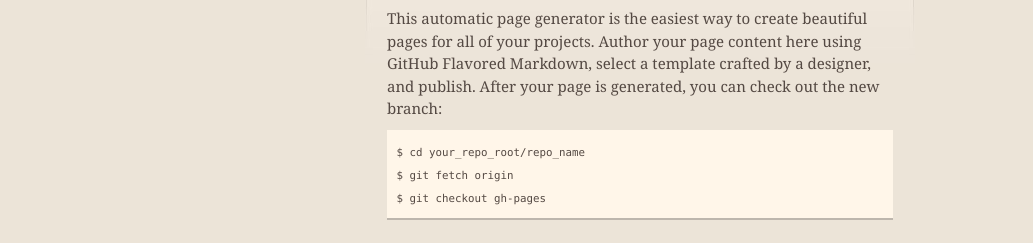
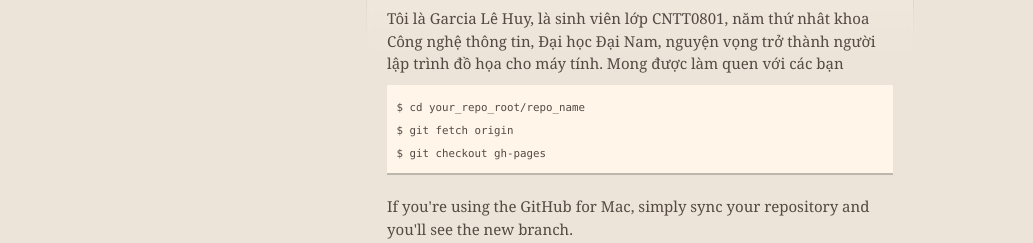
Before and after one commit to vaio100/vaio100.github.io, a plain HTML site: page index.html in a window 1280 px wide. Shown: the part 282-525 px from the top of the page, without its empty margins (0-1033 px from the left). Drawn offline with nearby package versions, Linux system fonts and the light colour scheme.

Commit message:
Update index.html

```diff
--- a/index.html
+++ b/index.html
@@ -46,9 +46,10 @@
 
       <section id="main_content">
         <h3>
-<a id="welcome-to-github-pages" class="anchor" href="#welcome-to-github-pages" aria-hidden="true"><span class="octicon octicon-link"></span></a>Tự giới thiệu.</h3>
+<a id="welcome-to-github-pages" class="anchor" href="#welcome-to-github-pages" aria-hidden="true"><span class="octicon octicon-link"></span></a>Tự giới thiệu.
+</h3>
 
-<p>This automatic page generator is the easiest way to create beautiful pages for all of your projects. Author your page content here using GitHub Flavored Markdown, select a template crafted by a designer, and publish. After your page is generated, you can check out the new branch:</p>
+<p>Tôi là Garcia Lê Huy, là sinh viên lớp CNTT0801, năm thứ nhât khoa Công nghệ thông tin, Đại học Đại Nam, nguyện vọng trở thành người lập trình đồ họa cho máy tính. Mong được làm quen với các bạn</p>
 
 <pre><code>$ cd your_repo_root/repo_name
 $ git fetch origin
```
